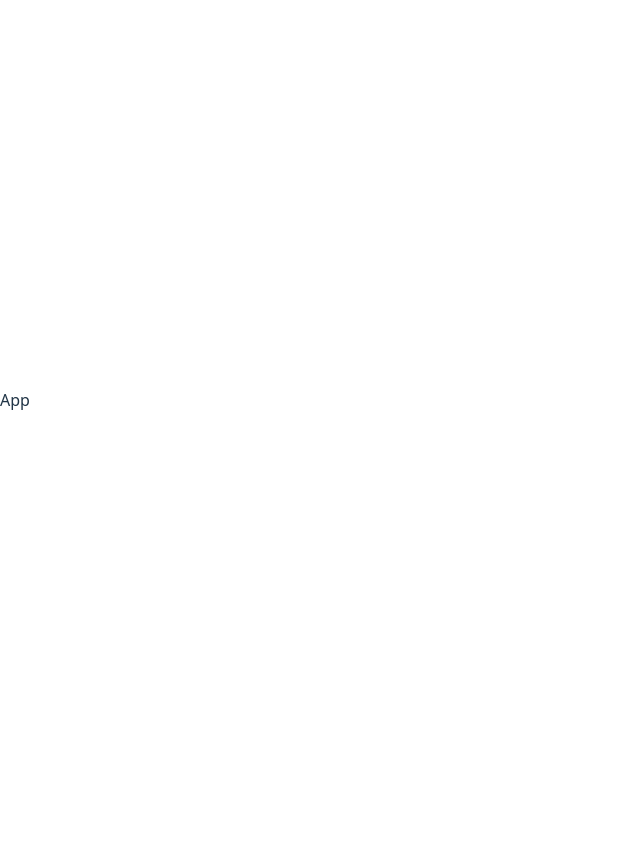
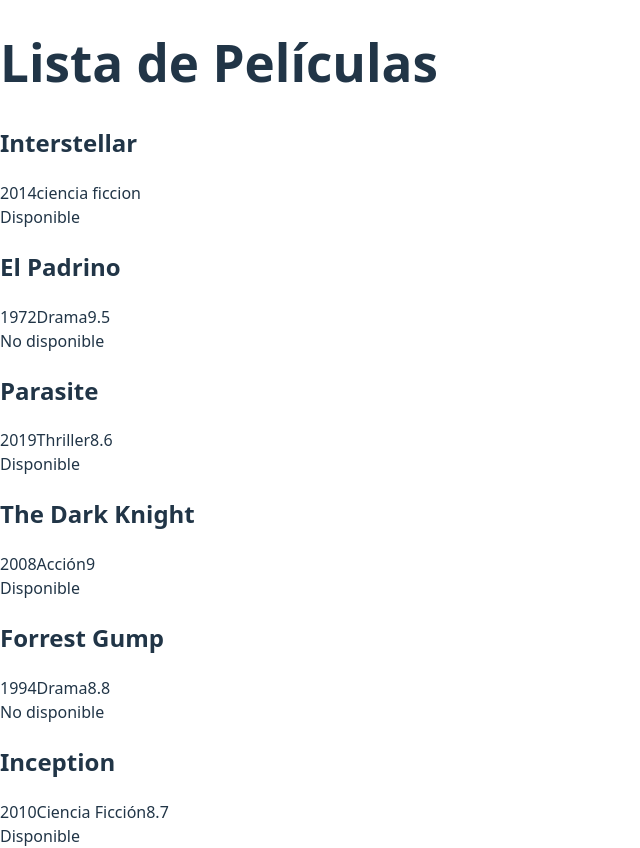
Before and after one commit to lauras0fiapedraza/AppsWebTarjetasPeliculas, a React (Vite) app: page / in a window 1280 px wide. Shown: the whole page, without its empty margins (0-640 px from the left). Before the commit the page ends 800 px from the top, so only its background shows below. Built offline with nearby package versions, Linux system fonts and the light colour scheme.

Commit message:
estructura para llamada de props

```diff
--- a/src/App.jsx
+++ b/src/App.jsx
@@ -1,9 +1,31 @@
-import React from 'react'
+// componente raiz , se importan los datos y el componente
+//.map() renderiza una tarjeta por cada pelicula en data
+
+import peliculas from "./data/peliculas.js";
+import TarjetaPelicula from "./components/TarjetaPelicula";
+import "./App.js";
+
 function App() {
   return (
-    <div>App</div>
-  )
+    <div className="app">
+      <h1 className="titulo-principal">Lista de Películas</h1>
+
+      <div className="grid">
+        {/*se recorre el array de peliculas con map retornando un componente. la prop
+        "key" es obligatoria para identificar cada elemento */}
+        {peliculas.map((pelicula)=>(
+          <TarjetaPelicula
+            key={pelicula.id}
+            titulo={pelicula.titulo}
+            anio={pelicula.anio}
+            genero={pelicula.genero}
+            calificacion={pelicula.calificacion}
+            disponible={pelicula.disponible}
+          />
+        ))}
+      </div>
+    </div>
+  );
 }
 
-
 export default App
--- /dev/null
+++ b/src/components/TarjetaPelicula.jsx
@@ -0,0 +1,24 @@
+// el componentre que recibe los props y los muestra
+// se define una sola vez y se reutiliza 6 veces con datos distintos
+
+//las props llegan como un objeto
+function TarjetaPelicula({ titulo, anio, genero, calificacion, disponible }) {
+    return (
+        <div className="tarjeta">
+            <h2 className="tarjeta-titulo">{titulo}</h2>
+
+            <div className="tarjeta-info">
+                <span>{anio}</span>
+                <span>{genero}</span>
+                <span>{calificacion}</span>
+
+            </div>
+
+            {/* operador terniario muestra un texto si esta true la disponibilidad o si no esta disponible */}
+                <span className={`badge ${disponible ? "badge-verde" : "badge-rojo"}`}>
+                    {disponible ? "Disponible" : "No disponible"}
+                </span>
+        </div>
+    );
+}
+export default TarjetaPelicula;
```
Also changed, not shown: src/Peliculas.css (deleted), src/Peliculas.jsx (deleted).
